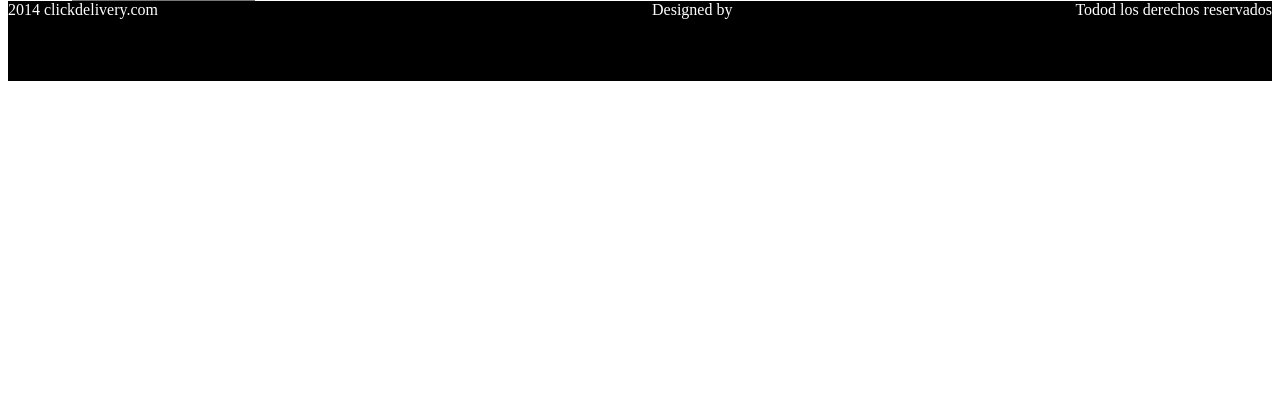
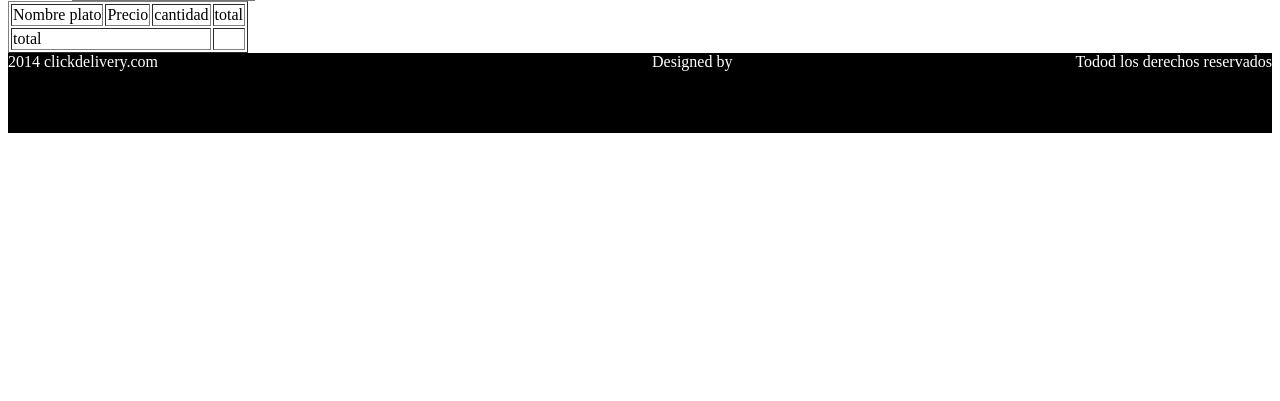
Before and after one commit to ewo1991/Clickdelivery, a PHP site: template Vistas/delivery/index.php in a window 1280 px wide. Shown: the part 131-532 px from the top of the page. Run offline with PHP 8.4, Linux system fonts and the light colour scheme; the template is opened without the code that fills it, so the values that code supplies are empty; some libraries are stand-ins or nearby versions.

Commit message:
total total

```diff
--- a/Vistas/delivery/index.php
+++ b/Vistas/delivery/index.php
@@ -17,7 +17,17 @@
 
 <div id="carrito_compra_plato" class="cuerpo_plato">
     <form id="form_carrito">
-        <table id="tablita">
+        <table id="tablita" border="1">
+            <tr>
+                <td>Nombre plato</td>
+                <td>Precio</td>
+                <td>cantidad</td>
+                <td>total</td>
+            </tr>
+            <tr id="antes">
+                <td colspan="3">total</td>
+                <td id="totat_final"></td>
+            </tr>
 
         </table>
     </form>
--- a/Vistas/delivery/js/index.js
+++ b/Vistas/delivery/js/index.js
@@ -2,6 +2,7 @@ $(function(){
     var id_plato;
     var nom_plato;
     var prec_plato;
+    var total_final=0;
     $(".b_plato").click(function(){
         id_plato=$(this).attr('idplato');
         nom_plato=$('#nombre_pl'+id_plato).val();
@@ -18,7 +19,9 @@ $(function(){
                     click: function() {
                         canti=$('#cantidad').val();
                         total=canti*prec_plato;
-                        $('#tablita').html(
+                        total_final=total_final+total;
+                        $('#totat_final').html(total_final);
+                        $('#antes').before(
                             '<tr>\n\
                                 <td>'+nom_plato+'</td>\n\
                                 <td>'+prec_plato+'</td>\n\
```
